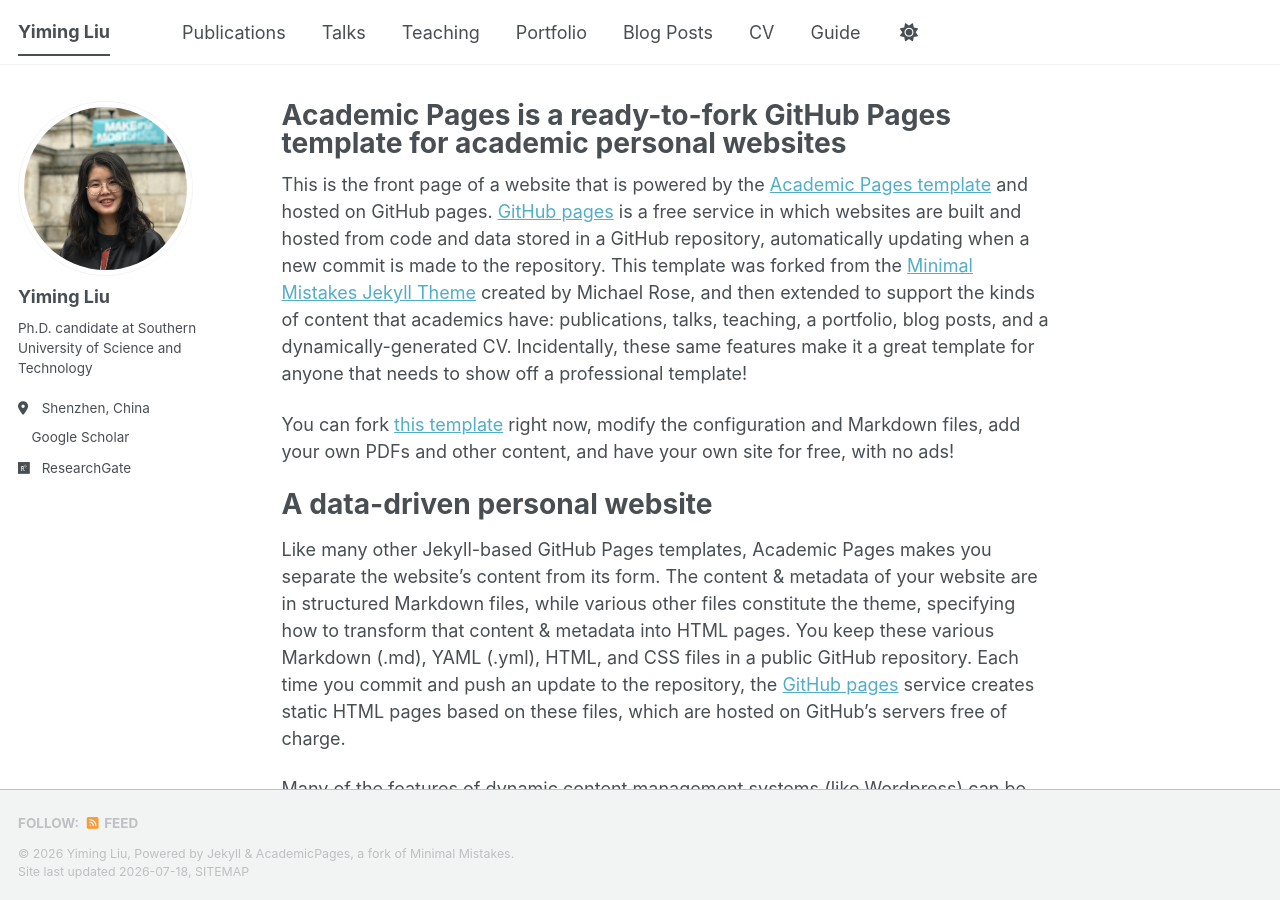
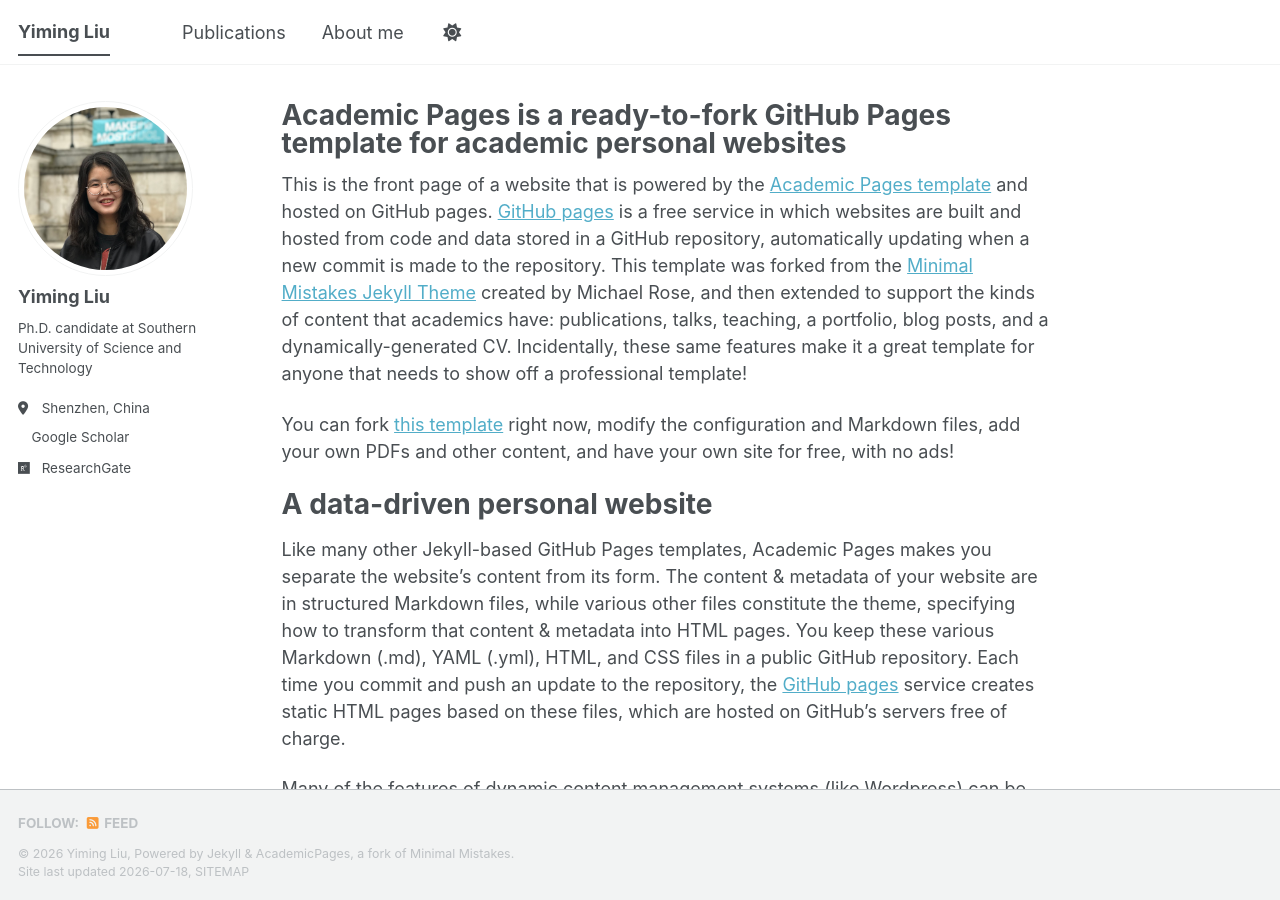
Before and after one commit to LynnYoo0403/LynnYoo0403.github.io, a Jekyll site: the page built from _pages/about.md, in a window 1280 px wide and 900 px high. Built offline with Jekyll 4.4.1, drawn with Linux system fonts in a browser that asks for light colours; a style sheet for code colours, icons or effects is not loaded.

Commit message:
Modify navigation items in navigation.yml
Comment out several navigation items and update 'CV' to 'About me'.

```diff
--- a/_data/navigation.yml
+++ b/_data/navigation.yml
@@ -11,23 +11,17 @@ main:
   - title: "Publications"
     url: /publications/
 
-  - title: "Talks"
-    url: /talks/
+ # - title: "Talks"
+  #  url: /talks/
 
-  - title: "Teaching"
-    url: /teaching/
+ # - title: "Teaching"
+ #   url: /teaching/
 
-  - title: "Portfolio"
-    url: /portfolio/
+#  - title: "Portfolio"
+#    url: /portfolio/
 
-  - title: "Blog Posts"
-    url: /year-archive/
-
-  - title: "CV"
+  - title: "About me"
     url: /cv/
 
   # - title: "CV"
   #   url: /cv-json/
-
-  - title: "Guide"
-    url: /markdown/
```
